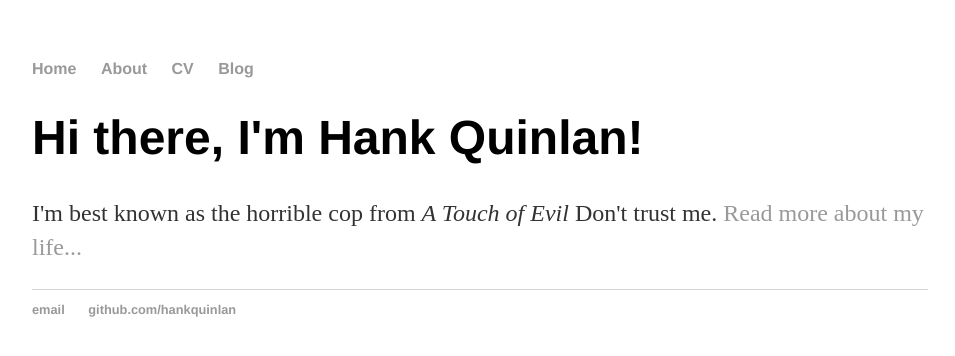
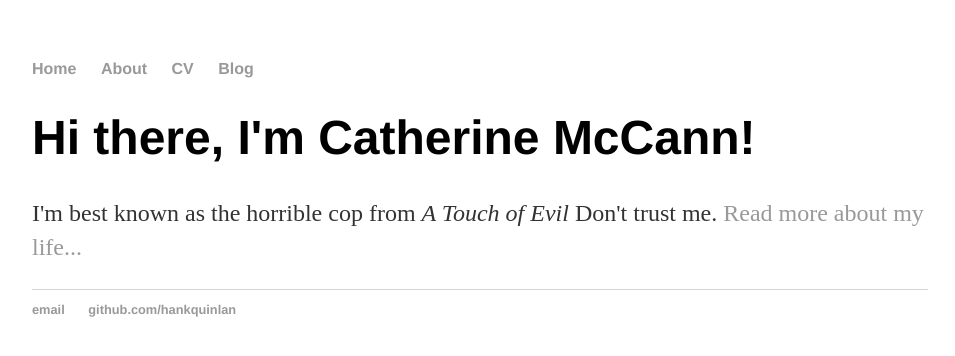
Before and after one commit to cmccann23/cmccann23.github.io, a plain HTML site: page index.html in a window 1280 px wide. Shown: the whole page, without its empty margins (160-1115 px from the left). Drawn offline with Linux system fonts and the light colour scheme.

Commit message:
Update index.html

```diff
--- a/index.html
+++ b/index.html
@@ -16,7 +16,7 @@
 		</nav>
 		<div class="container">
     		<div class="blurb">
-        		<h1>Hi there, I'm Hank Quinlan!</h1>
+        		<h1>Hi there, I'm Catherine McCann!</h1>
 				<p>I'm best known as the horrible cop from <em>A Touch of Evil</em> Don't trust me. <a href="/about">Read more about my life...</a></p>
     		</div><!-- /.blurb -->
 		</div><!-- /.container -->
```
